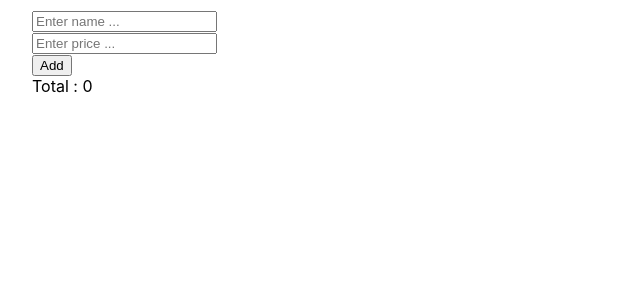
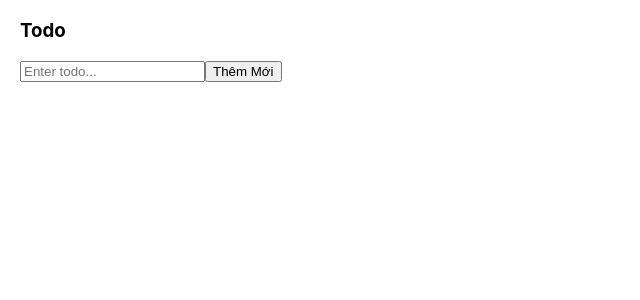
Before and after one commit to khiemk31/ReactJs, a React (Create React App) app in the folder fake_tiktok/: page / in a window 1280 px wide. Shown: the top 300 px of the page, without its empty margins (0-640 px from the left). Built offline with nearby package versions, Linux system fonts and the light colour scheme.

Commit message:
useReducer recap

```diff
--- a/fake_tiktok/src/App.js
+++ b/fake_tiktok/src/App.js
@@ -1,54 +1,48 @@
-import { useState, useMemo, useRef } from "react";
+import { useState, useReducer } from "react";
 
+//useState:
+//1. Init state : 0
+//2. Actions : Up (state+1) / Down (state-1)
+
+//useReducer:
+//1. Init state : 0
+//2. Actions : Up (state+1) / Down (state-1)
+//3. Reducer
+//4. Dispath =>>> example:
+
+//Init state
+const initState = 0;
+
+//Actions
+const UP_ACTION = "up";
+const DOWN_ACTION = "down";
+
+//Reducer
+const reducer = (state, action) => {
+  console.log("reducer running ...");
+  switch (action) {
+    case UP_ACTION:
+      return state + 1;
+    case DOWN_ACTION:
+      return state - 1;
+    default:
+      throw new Error(`Invalid action `);
+  }
+};
 function App() {
-  const [name, setName] = useState("");
-  const [price, setPrice] = useState("");
-  const [products, setProducts] = useState([]);
+  const [count, setCount] = useState(0);
+  const [count2, dispatch] = useReducer(reducer, initState);
 
-  const nameRef = useRef();
-  const handleSubmit = () => {
-    setProducts([
-      ...products,
-      {
-        name,
-        price: +price,
-      },
-    ]);
-    setName("");
-    setPrice("");
-    nameRef.current.focus();
-  };
-  const totalPrice = useMemo(() => {
-    const results = products.reduce((results, product) => {
-      console.log("tinh lai ");
-      return results + product.price;
-    }, 0);
-    return results;
-  }, [products]);
   return (
-    <div style={{ padding: "10px  32px" }}>
-      <input
-        value={name}
-        placeholder={"Enter name ... "}
-        onChange={(e) => setName(e.target.value)}
-      />
-      <br />
-      <input
-        value={price}
-        placeholder={"Enter price ... "}
-        onChange={(e) => setPrice(e.target.value)}
-      />
-      <br />
-      <button onClick={handleSubmit}>Add</button>
-      <br />
-      Total : {totalPrice}
-      <ul>
-        {products.map((product, index) => (
-          <li key={index}>
-            {product.name} - {product.price}
-          </li>
-        ))}
-      </ul>
+    <div style={{ padding: "0px  20px" }}>
+      <p>Sử dụng useState</p>
+      <h1>{count}</h1>
+      <button onClick={() => setCount(count + 1)}>Up</button>
+      <button onClick={() => setCount(count - 1)}>Down</button>
+      <p>Sử dụng useReducer</p>
+      <h1>{count2}</h1>
+      <button onClick={() => dispatch(UP_ACTION)}>Up</button>
+      <button onClick={() => dispatch(DOWN_ACTION)}>Down</button>
     </div>
   );
 }
--- /dev/null
+++ b/fake_tiktok/src/App2.js
@@ -0,0 +1,7 @@
+import TodoApp from "./Todo";
+
+function App2() {
+  return <TodoApp />;
+}
+
+export default App2;
--- /dev/null
+++ b/fake_tiktok/src/Todo/action.js
@@ -0,0 +1,19 @@
+import { SET_JOB, ADD_JOB, REMOVE_JOB } from "./constants";
+export const setJob = (payload) => {
+  return {
+    type: SET_JOB,
+    payload,
+  };
+};
+export const addJob = (payload) => {
+  return {
+    type: ADD_JOB,
+    payload,
+  };
+};
+export const removeJob = (payload) => {
+  return {
+    type: REMOVE_JOB,
+    payload,
+  };
+};
--- /dev/null
+++ b/fake_tiktok/src/Todo/constants.js
@@ -0,0 +1,3 @@
+export const SET_JOB = "set_job";
+export const ADD_JOB = "add_job";
+export const REMOVE_JOB = "remove_job";
--- /dev/null
+++ b/fake_tiktok/src/Todo/index.js
@@ -0,0 +1,43 @@
+import { useRef, useReducer } from "react";
+import reducer, { initState } from "./reducer";
+import { setJob, addJob, removeJob } from "./action";
+import logger from "./logger";
+
+function App() {
+  const [state, dispatch] = useReducer(logger(reducer), initState);
+  const { job, jobs } = state;
+
+  const inputRef = useRef();
+
+  const handleSubmit = () => {
+    dispatch(addJob(job));
+    dispatch(setJob(""));
+
+    inputRef.current.focus();
+  };
+  return (
+    <div style={{ padding: "0px  20px" }}>
+      <h3>Todo</h3>
+      <input
+        ref={inputRef}
+        type="text"
+        value={job}
+        placeholder="Enter todo..."
+        onChange={(e) => {
+          dispatch(setJob(e.target.value));
+        }}
+      />
+      <button onClick={handleSubmit}>Thêm Mới</button>
+      <ul>
+        {jobs.map((job, index) => (
+          <li key={index}>
+            {job}
+            <span onClick={() => dispatch(removeJob(index))}>&times;</span>
+          </li>
+        ))}
+      </ul>
+    </div>
+  );
+}
+
+export default App;
--- /dev/null
+++ b/fake_tiktok/src/Todo/logger.js
@@ -0,0 +1,15 @@
+function logger(reducer) {
+  return (prevState, action) => {
+    console.group(action.type);
+
+    console.log("Prev state", prevState);
+    console.log("Action", action);
+    const newState = reducer(prevState, action);
+
+    console.log("Next state", newState);
+
+    console.groupEnd();
+    return newState;
+  };
+}
+export default logger;
--- /dev/null
+++ b/fake_tiktok/src/Todo/reducer.js
@@ -0,0 +1,31 @@
+import { SET_JOB, ADD_JOB, REMOVE_JOB } from "./constants";
+
+//Init state
+export const initState = {
+  job: "",
+  jobs: [],
+};
+
+//Reducer
+const reducer = (state, action) => {
+  switch (action.type) {
+    case SET_JOB:
+      return {
+        ...state,
+        job: action.payload,
+      };
+    case ADD_JOB:
+      return {
+        ...state,
+        jobs: [...state.jobs, action.payload],
+      };
+    case REMOVE_JOB:
+      const newJobs = [...state.jobs];
+      newJobs.splice(action.payload, 1);
+      return { ...state, jobs: newJobs };
+    default:
+      throw new Error(`Invalid action`);
+  }
+};
+
+export default reducer;
--- a/fake_tiktok/src/index.js
+++ b/fake_tiktok/src/index.js
@@ -1,13 +1,13 @@
 import React from "react";
 import ReactDOM from "react-dom/client";
 import "./index.css";
-import App from "./App";
+import App2 from "./App2";
 import reportWebVitals from "./reportWebVitals";
 
 const root = ReactDOM.createRoot(document.getElementById("root"));
 root.render(
   // <React.StrictMode>
-  <App />
+  <App2 />
   // </React.StrictMode>
 );
 
```
